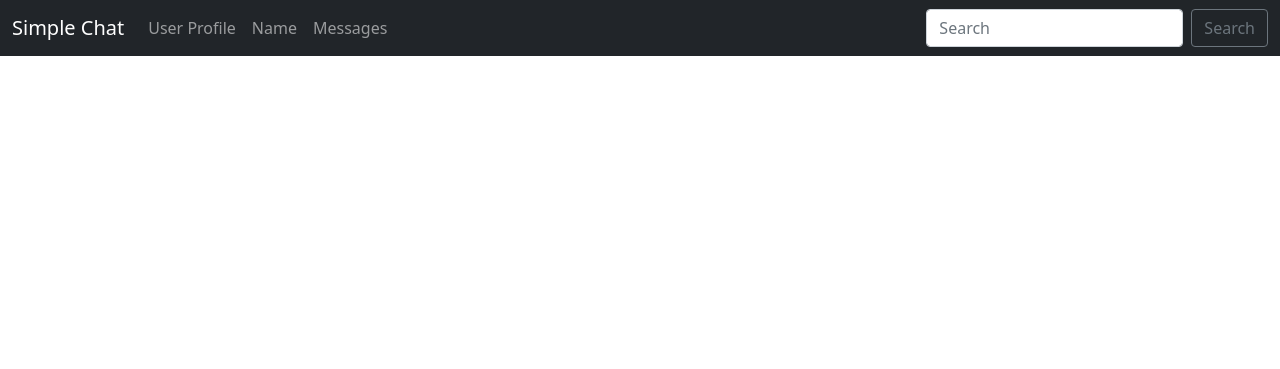
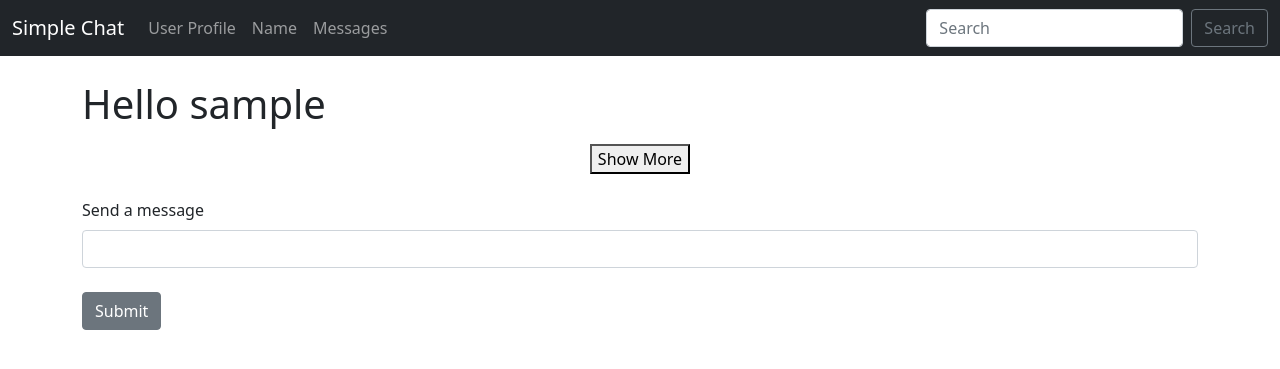
Before and after one commit to jyenriquez/Simple-chat, a Flask app: page /messages in a window 1280 px wide. Shown: the top 369 px of the page. Run offline with Flask 2, Linux system fonts and the light colour scheme; the visitor is signed in with stand-in values (Sample User, id 1); data that the repository does not hold is empty.

Commit message:
Working message posting to DB/display

```diff
--- a/main.py
+++ b/main.py
@@ -2,7 +2,7 @@ from flask import Flask, render_template
 from flask_wtf import FlaskForm
 from wtforms import StringField, SubmitField
 from wtforms.validators import DataRequired
-from mongo import post_name
+from mongo import post_name, post_message, get_messages
 from flask import Flask, session, redirect, url_for, escape, request
 
 # Creates a Flask Instance
@@ -10,9 +10,14 @@ app = Flask(__name__)
 # app.config['SECRET_KEY'] = "my super secret key"
 app.secret_key = 'a random string'
 
-# Creates a Form Class
+# Creates a Name Form Class
 class NamerForm(FlaskForm):
-    name = StringField("What's Your Name", validators = [DataRequired()])
+    name = StringField(validators = [DataRequired()])
+    submit = SubmitField("Submit")
+
+# Creates a Message Form Class
+class MessageForm(FlaskForm):
+    message = StringField("Send a message", validators = [DataRequired()])
     submit = SubmitField("Submit")
 
 # Index Page
@@ -41,7 +46,7 @@ def name():
     form = NamerForm()
     already_submitted = False
 
-    # Validate Form
+    # Validate Name Form
     if form.validate_on_submit():
         name = form.name.data
         post_name(name)
@@ -57,6 +62,25 @@ def name():
 # TODO: Create a working message board
 
 # Message page
-@app.route('/messages')
+@app.route('/messages', methods=['GET', 'POST'])
 def message():
-    return render_template("messages.html")
+    already_submitted = False
+    messageForm = MessageForm()
+    message = None
+
+    # To be rendered later with Jinja
+    message_dict = None
+
+    # Validate Message Form
+    if messageForm.validate_on_submit():
+        message = messageForm.message.data
+        post_message(message, session.get('user'))
+        messageForm.message.data = ''
+
+    if session.get('user') is not None:
+        already_submitted = True
+
+    message_dict = get_messages()
+
+    return render_template("messages.html", already_submitted = already_submitted,
+    messageForm = messageForm, message = message, user = session.get('user'), message_dict = message_dict)
--- a/mongo.py
+++ b/mongo.py
@@ -6,9 +6,12 @@ from datetime import datetime, timedelta
 
 cluster = MongoClient("mongodb+srv://poporing:7sv7T7Vt0cPt@cluster0.tliy9.mongodb.net/myFirstDatabase?retryWrites=true&w=majority")
 
-# Initializes the database
+# Initializes the user database and collection
 db = cluster["test"]
-collection = db["test"]
+collection = db["users"]
+
+# Initializing the message collection
+collection_messages = db["messages"]
 
 # Posts a new name to the DB
 def post_name(name):
@@ -23,3 +26,17 @@ def get_name(name):
     if found_name is None:
         return False
     return True
+
+# Posts message into the DB
+def post_message(message, user):
+    post = {"name": user, "message": message, "dateAdded": datetime.today()}
+    collection_messages.insert_one(post)
+
+    # For debugging purposes
+    # for document in cursor:
+    #     print(document.get("message") + " - " +document.get("name"))
+
+def get_messages():
+    # Grabs all objects in collection_messages
+    cursor = collection_messages.find({})
+    return cursor
--- a/templates/index.html
+++ b/templates/index.html
@@ -3,7 +3,7 @@
     <h1>Hello {{user}}! Welcome to Simple Chat!</h1>
     <p>This is a very rough chat web app to get to get my hands dirty with building things and stuff.</p>
     {% if logged_in %}
-        <p>You are logged in!</p>
+        <p>You are logged in {{user}}! </p>
         <p>Click <a href = '/logout'>here</a> to logout</p>
     {% else %}
         <p>You are not logged in <a href = '/name'> click here to log in</a></p>
--- a/templates/messages.html
+++ b/templates/messages.html
@@ -1,5 +1,35 @@
 {% extends "base.html" %}
 {% block content %}
+{% if not already_submitted %}
+    <p>You are not logged in. Please head over to <a href = '/name'>name</a> to log in. <p>
+{% else %}
+    <div>
+        <h1>Hello {{user}}</h1>
 
+        <ul id="notifications-list" style="list-style-type: none"></ul>
+        {% if message_dict is not none %}
+        {% for message in message_dict %}
+            <div>
+                {{message.get("message")}}
+            </div>
+        {% endfor %}
+        {% endif %}
+        <div style="text-align: center">
+            <button id="notifications-show-more" class="button button-primary">Show More</button>
+            <br><br>
+        </div>
+    </div>
+
+    <div>
+        <form method="POST">
+            {{ messageForm.hidden_tag() }}
+            {{ messageForm.message.label(class="form-label") }}
+            {{ messageForm.message(class="form-control") }}
+            <br/>
+            {{ messageForm.submit(class="btn btn-secondary") }}
+        </form>
+    </div>
+
+{% endif %}
 
 {% endblock %}
--- a/templates/name.html
+++ b/templates/name.html
@@ -3,7 +3,7 @@
 
 {% if name or already_submitted %}
     <h1>Hello {{user}}!</h1>
-    <p>Head over to messages to start sending messages!</p>
+    <p>Head over to <a href = '/messages'>messages</a> to start sending messages!</p>
 {% else %}
     <h1>What's your name?</h1>
     <br/>
```
